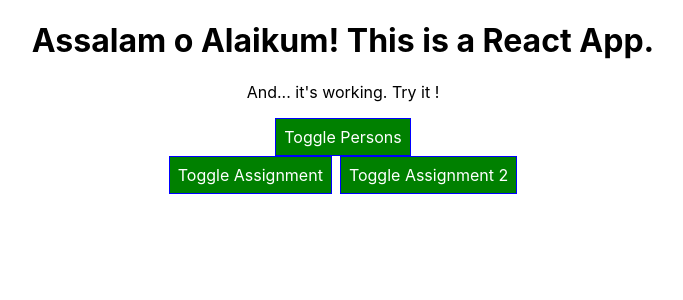
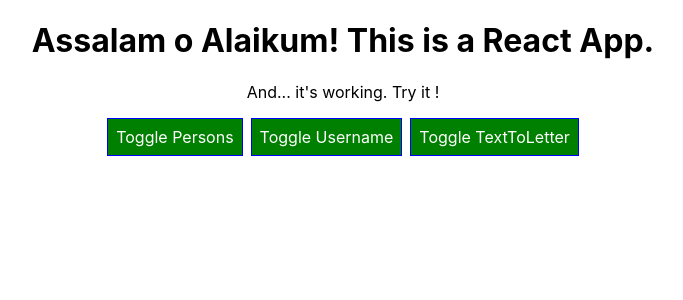
Before and after one commit to talalahmed95/burger-builder, a React (Create React App) app: page / in a window 1280 px wide. Shown: the top 300 px of the page, without its empty margins (297-980 px from the left). Built offline with nearby package versions, Linux system fonts and the light colour scheme.

Commit message:
restructure: assignments

```diff
--- /dev/null
+++ b/src/components/CharValidView/CharValidView.js
@@ -0,0 +1,22 @@
+import React from 'react';
+import Char from '../CharComponent/CharComponent';
+import Validation from '../ValidationComponent/ValidationComponent';
+
+const charValidView = (props) => {
+	const charList = props.input.split('').map((letter, index) => {
+		return <Char
+			inputData={letter}
+	        key={index}
+	        click={() => props.clicked(index)} />
+	    });
+
+		return <div>
+			<input onChange={props.changed} value={props.a2Input}></input>
+			<p>{props.a2Input}</p>
+			<Validation inputLength={props.a2Input.length} />
+			{charList}
+	      </div>
+}
+
+
+export default charValidView;
--- a/src/components/Cockpit/Cockpit.js
+++ b/src/components/Cockpit/Cockpit.js
@@ -14,9 +14,19 @@ const cockpit = (props) => {
     }
 
     let btnClass = '';
+    let btnClassAssign = '';
+    let btnClassAssign2 = '';
 
     if (props.showPersons) {
     	btnClass = styles.red;
+    }
+
+    if (props.showA1) {
+    	btnClassAssign = styles.red;
+    }
+
+    if (props.showA2) {
+    	btnClassAssign2 = styles.red;
     }
 
     return (
@@ -24,6 +34,8 @@ const cockpit = (props) => {
 			<h1>Assalam o Alaikum! This is a React App.</h1>
 		    <p className={styleClass.join(' ')}>And... it's working. Try it !</p>
 		    <button className={btnClass} onClick={props.clicked}>Toggle Persons</button>
+		    <button className={btnClassAssign} onClick={props.a1Clicked}>Toggle Username</button>
+        	<button className={btnClassAssign2} onClick={props.a2Clicked}>Toggle TextToLetter</button>
 		</div>
 	);
 }
--- a/src/containers/App.js
+++ b/src/containers/App.js
@@ -1,7 +1,5 @@
 import React, { Component } from 'react';
 import styles from './App.module.css';
-
-// import Radium, {StyleRoot} from 'radium';
 
 import Persons from '../components/Persons/Persons';
 import Cockpit from '../components/Cockpit/Cockpit';
@@ -11,6 +9,7 @@ import UserOutput from '../components/UserOutput/UserOutput';
 
 import Validation from '../components/ValidationComponent/ValidationComponent';
 import Char from '../components/CharComponent/CharComponent';
+import CharValidView from '../components/CharValidView/CharValidView';
 
 
 class App extends Component {
@@ -20,7 +19,6 @@ class App extends Component {
       { name: 'Madonna', age: 30, id: 2 },
       { name: 'Mark', age: 26, id: 3 }
     ],
-    newPersons: 'Jorge Push',
 
     username: 'Talal Ahmed',
 
@@ -32,18 +30,6 @@ class App extends Component {
 
     assignment2Input: ''
   }
-
-  // switchNameHandler = (newName) => {
-  //   console.log(this.state.newPersons)
-  //   this.setState({
-  //     persons: [
-  //       { name: newName, age: 55 },
-  //       { name: 'Dunkirk', age: 60 },
-  //       { name: 'McGreggor', age: 76 }
-  //     ],
-  //     newPersons: 'Donald Duck'
-  //   });
-  // }
 
   nameChangedHandler = (event, id) => {
     const personIndex = this.state.persons.findIndex(p => {
@@ -105,9 +91,6 @@ class App extends Component {
 
   render() {
 
-    let btnClassAssign = '';
-    let btnClassAssign2 = '';
-
     let persons = null;
     if (this.state.showPersons) {
       persons = (
@@ -116,9 +99,6 @@ class App extends Component {
             persons={this.state.persons}
             clicked={this.deletePersonHandler}
             nameChanged={this.nameChangedHandler} />
-          {/*<Person name={this.state.persons[0].name} age={this.state.persons[0].age} click={this.switchNameHandler.bind(this, 'Paragraph Mercedes')}/>
-          <Person name={this.state.persons[1].name} age={this.state.persons[1].age} changed={this.nameChangedHandler}>I drive Ferrari Enzo.</Person>
-          <Person name={this.state.persons[2].name} age={this.state.persons[2].age}/>*/}
         </div>
       );
     }
@@ -133,38 +113,36 @@ class App extends Component {
           <UserOutput username={this.state.username} />
         </div>
       );
-
-      btnClassAssign = styles.red;
     }
 
-    const charList = this.state.assignment2Input.split('').map((letter, index) => {
-      return <Char
-        inputData={letter}
-        key={index}
-        click={() => this.deleteLetterHandler(index)} />;
-    });
+    // const charList = this.state.assignment2Input.split('').map((letter, index) => {
+    //   return <Char
+    //     inputData={letter}
+    //     key={index}
+    //     click={() => this.deleteLetterHandler(index)} />;
+    // });
 
     let assignment2 = null;
     if (this.state.showAssignment2) {
       assignment2 = (
         <div className={styles.assignStyle}>
-          <input onChange={this.inputChangedHandler} value={this.state.assignment2Input}></input>
-          <p>{this.state.assignment2Input}</p>
-          <Validation inputLength={this.state.assignment2Input.length} />
-          {charList}
+          <CharValidView input={this.state.assignment2Input}
+            clicked={this.deleteLetterHandler}
+            changed={this.inputChangedHandler}
+            a2Input={this.state.assignment2Input} />
         </div>
       );
-
-      btnClassAssign2 = styles.red;
     }
 
     return (
       <div className={styles.App}>
         <Cockpit showPersons={this.state.showPersons}
           clicked={this.togglePersonsHandler}
-          persons={this.state.persons} />
-        <button className={btnClassAssign} onClick={this.toggleAssignmentHandler}>Toggle Assignment</button>
-        <button className={btnClassAssign2} onClick={this.toggleAssignment2Handler}>Toggle Assignment 2</button>
+          persons={this.state.persons}
+          showA1={this.state.showAssignment}
+          showA2={this.state.showAssignment2}
+          a1Clicked={this.toggleAssignmentHandler}
+          a2Clicked={this.toggleAssignment2Handler} />
         {persons}
         {assignment}
         {assignment2}
```
